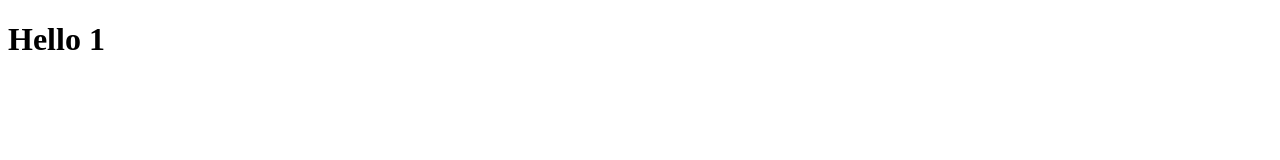
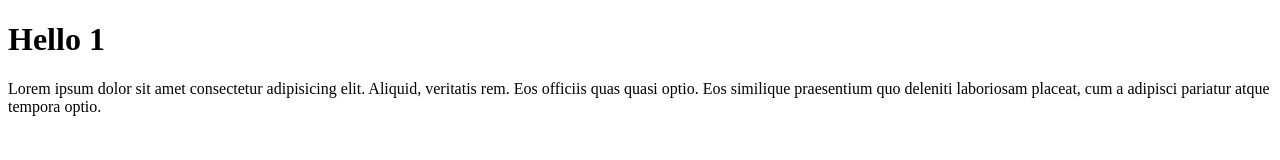
Before and after one commit to THAMMASAT17/webapp68, a plain HTML site: page Hello.html in a window 1280 px wide. Drawn offline with Linux system fonts and the light colour scheme.

Commit message:
Add files via upload

```diff
--- a/Hello.html
+++ b/Hello.html
@@ -7,5 +7,6 @@
 </head>
 <body>
     <h1> Hello 1</h1>
+    <p>Lorem ipsum dolor sit amet consectetur adipisicing elit. Aliquid, veritatis rem. Eos officiis quas quasi optio. Eos similique praesentium quo deleniti laboriosam placeat, cum a adipisci pariatur atque tempora optio.</p>
 </body>
 </html>
```
